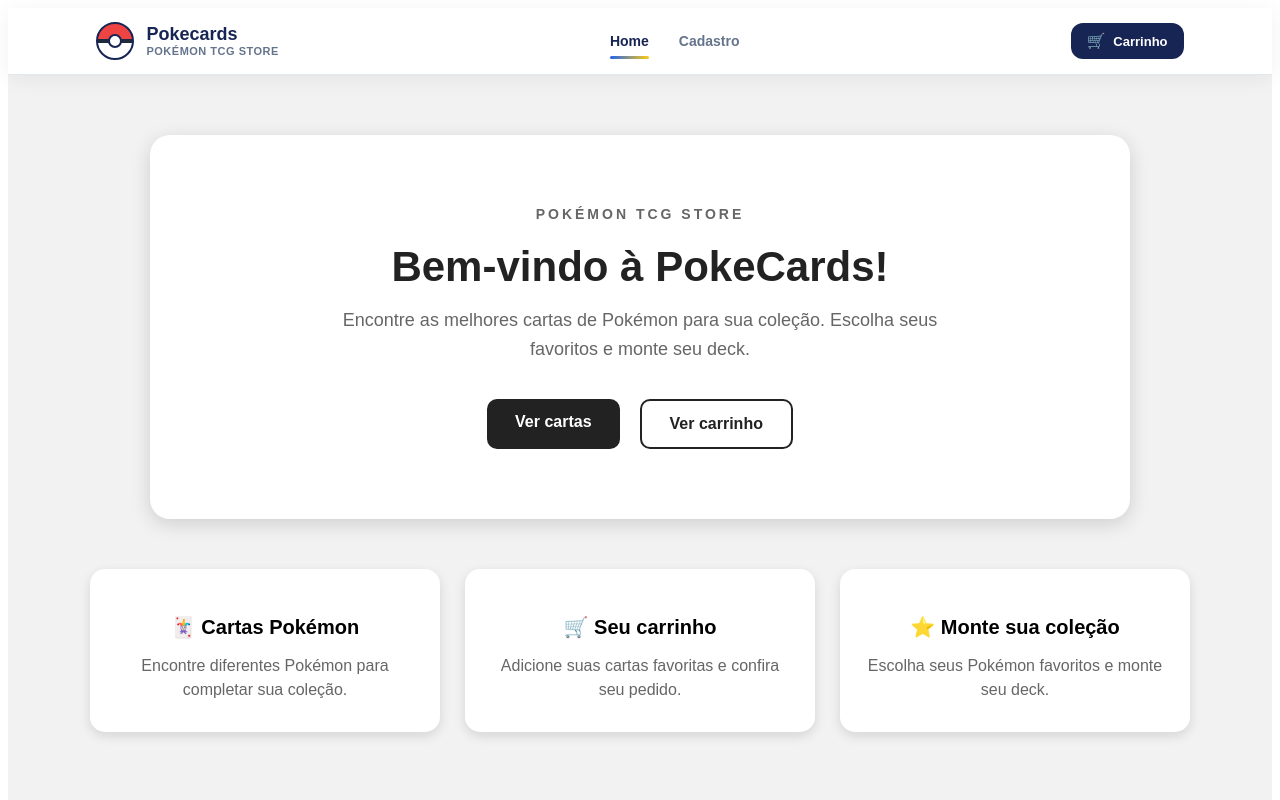
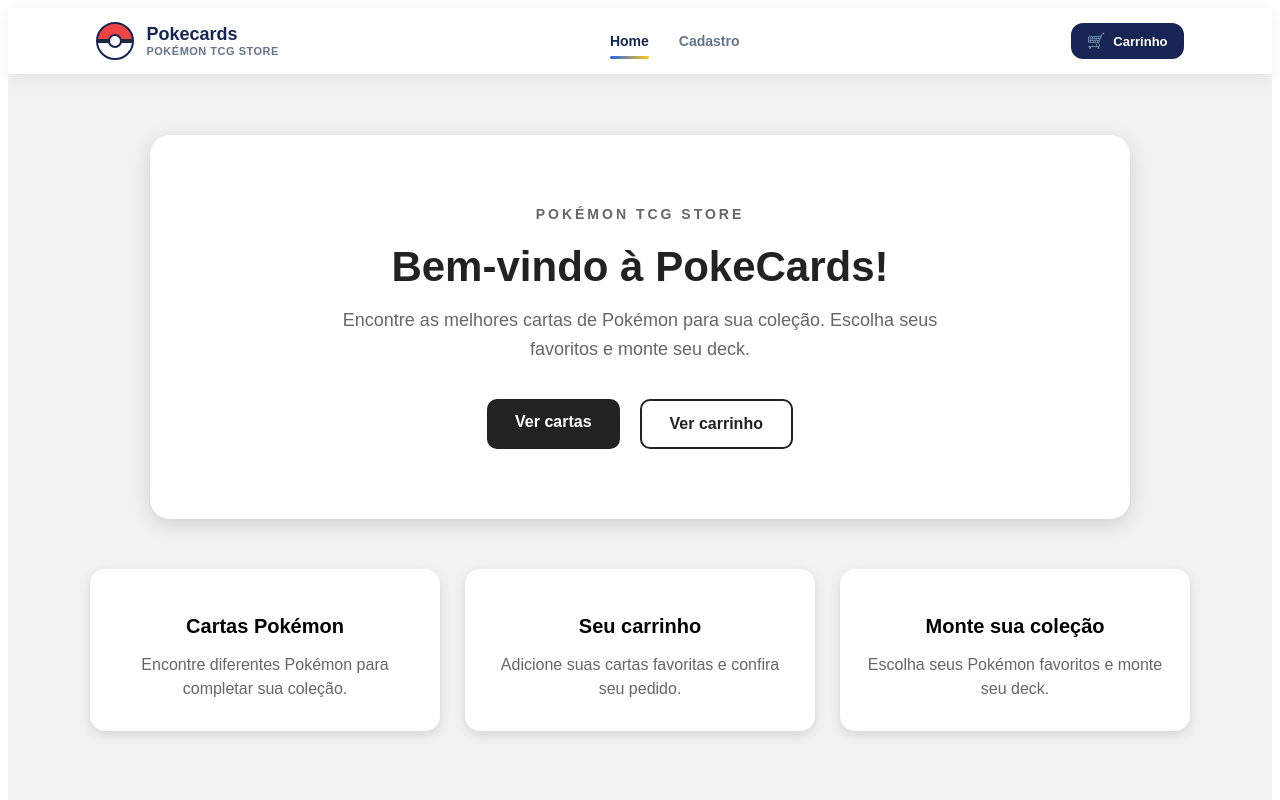
Before and after one commit to joaovsouza318-gif/LojaX-Carrinho, an Angular app: page /home in a window 1280 px wide. Shown: the top 800 px of the page. Built offline with nearby package versions, Linux system fonts and the light colour scheme.

Commit message:
alterações

```diff
--- a/src/app/home-component/home-component.html
+++ b/src/app/home-component/home-component.html
@@ -18,17 +18,17 @@
 
   <section class="home-info">
     <div class="info-card">
-      <h2>🃏 Cartas Pokémon</h2>
+      <h2> Cartas Pokémon</h2>
       <p>Encontre diferentes Pokémon para completar sua coleção.</p>
     </div>
 
     <div class="info-card">
-      <h2>🛒 Seu carrinho</h2>
+      <h2> Seu carrinho</h2>
       <p>Adicione suas cartas favoritas e confira seu pedido.</p>
     </div>
 
     <div class="info-card">
-      <h2>⭐ Monte sua coleção</h2>
+      <h2> Monte sua coleção</h2>
       <p>Escolha seus Pokémon favoritos e monte seu deck.</p>
     </div>
   </section>
```
